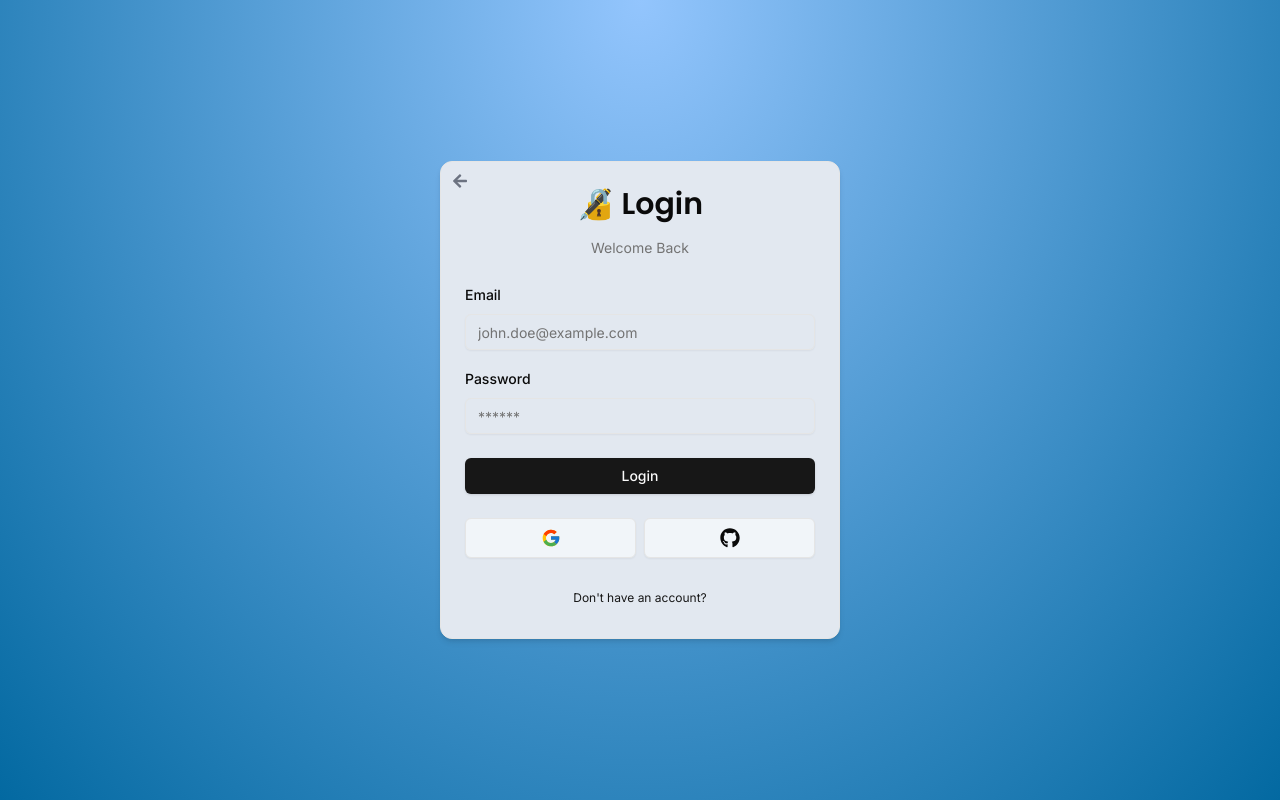
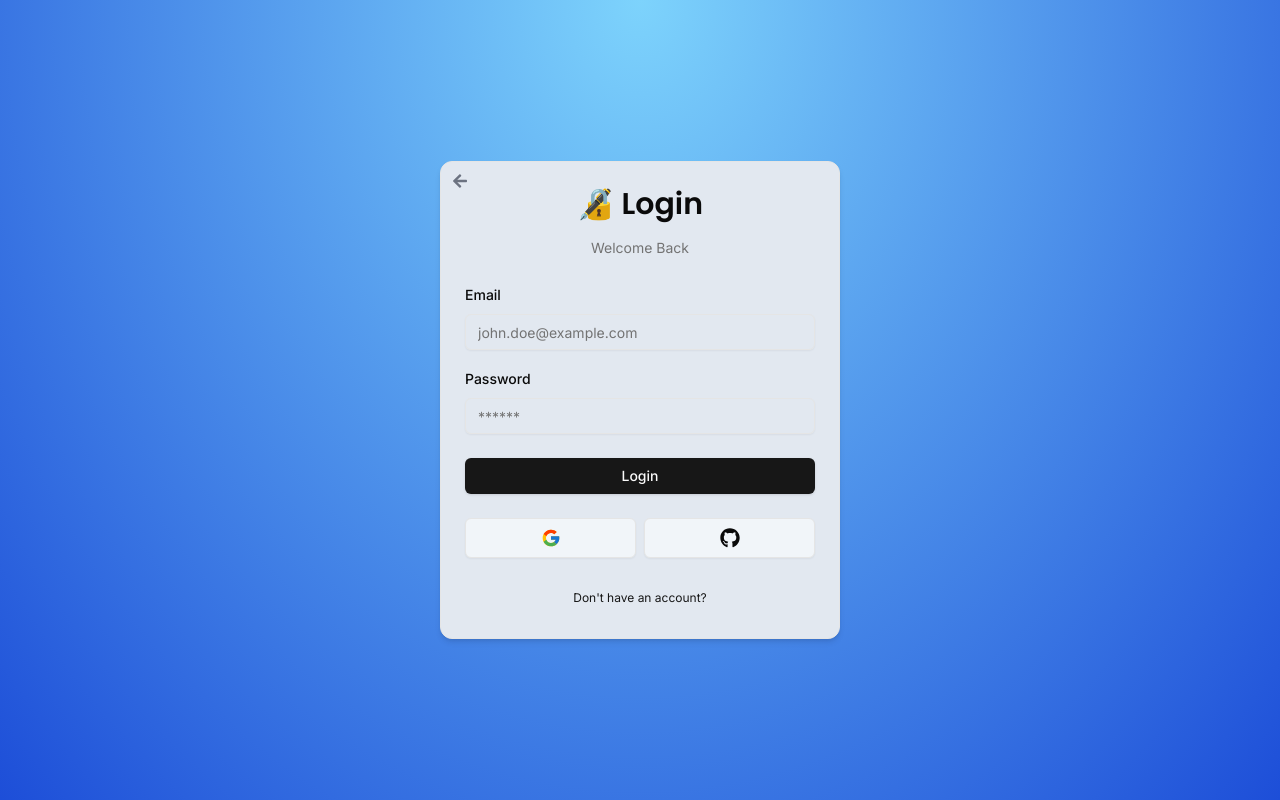
Before and after one commit to taurusilver7/next-auth, a Next.js app: page /auth/login in a window 1280 px wide. Built offline with nearby package versions, Linux system fonts and the light colour scheme.

Commit message:
background gradient updated

```diff
--- a/app/auth/layout.tsx
+++ b/app/auth/layout.tsx
@@ -4,7 +4,7 @@ export default function AuthLayout({
 	children: React.ReactNode;
 }) {
 	return (
-		<div className="h-full flex items-center justify-center bg-[radial-gradient(ellipse_at_top,var(--tw-gradient-stops))] from-blue-300 to-sky-700">
+		<div className="h-full flex items-center justify-center bg-[radial-gradient(ellipse_at_top,var(--tw-gradient-stops))] from-sky-300 to-blue-700">
 			{children}
 		</div>
 	);
--- a/app/page.tsx
+++ b/app/page.tsx
@@ -10,7 +10,7 @@ const font = Poppins({
 
 export default function Home() {
 	return (
-		<main className="flex h-full flex-col items-center justify-center bg-[radial-gradient(ellipse_at_top,var(--tw-gradient-stops))] from-sky-300 to-blue-800">
+		<main className="flex h-full flex-col items-center justify-center bg-[radial-gradient(ellipse_at_top,var(--tw-gradient-stops))] from-sky-300 to-blue-900">
 			<div className="space-y-6 text-center">
 				<h1
 					className={cn(
```
